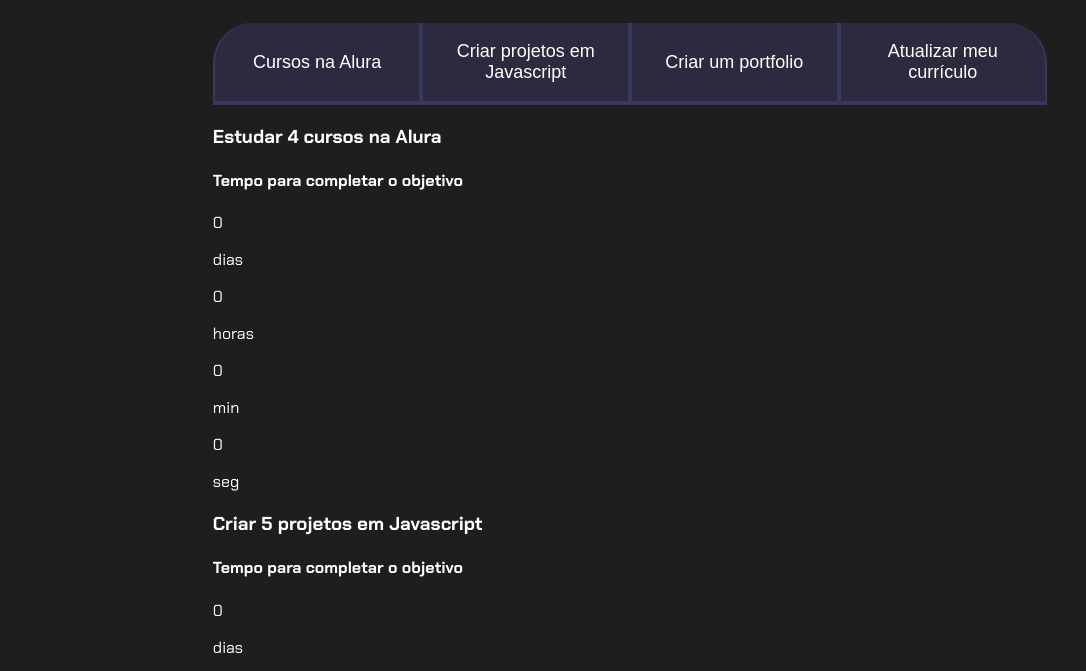
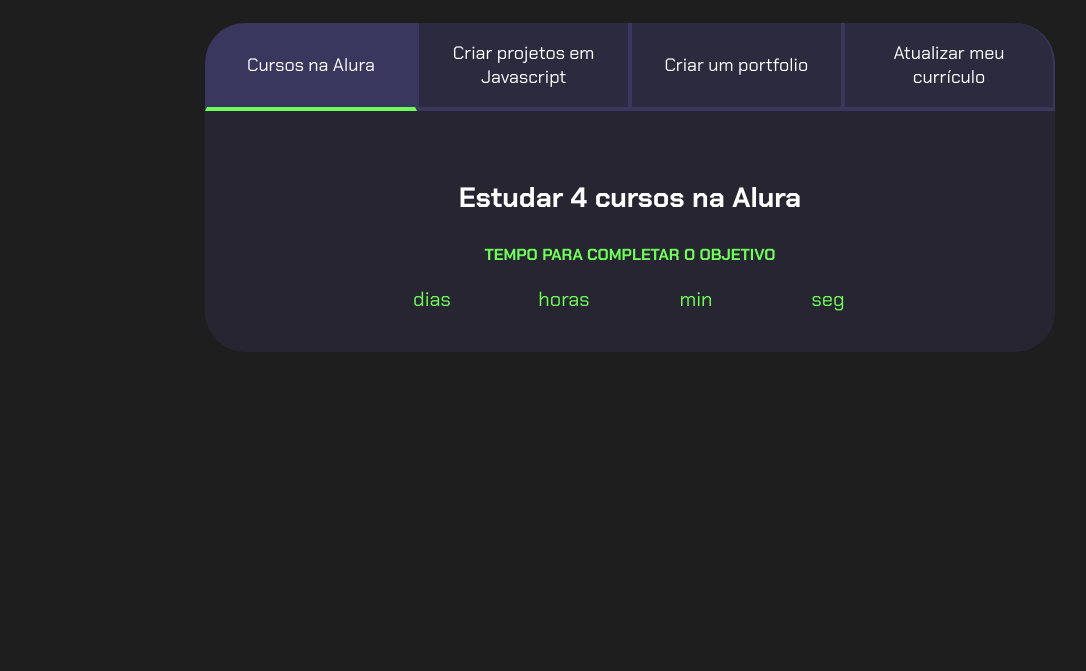
Before and after one commit to Cawani/Java-script-3B, a plain HTML site: page index.html in a window 1280 px wide. Shown: the part 80-751 px from the top of the page, without its empty margins (10-1096 px from the left). Drawn offline with Linux system fonts and the light colour scheme.

Commit message:
código alterado

```diff
--- a/index.html
+++ b/index.html
@@ -110,7 +110,7 @@
             </div>
         </div>
     </section>
-    <script src="main.js"></script>
+    <script src="mcódigoain.js"></script>
 </body>
 
 </html>
--- a/main.js
+++ b/main.js
@@ -42,6 +42,11 @@
 }
 
 function atualizaCronometro(){
+    document.getElementById("dias0").textContent = calculaTempo(tempos[0])[0];
+    document.getElementById("horas0").textContent = calculaTempo(tempos[0])[1];
+    document.getElementById("min0").textContent = calculaTempo(tempos[0])[2];
+    document.getElementById("seg0").textContent = calculaTempo(tempos[0])[3];
+
     for (let i=0; i<contadores.length;i++){
         document.getElementById("dias"+i).textContent = calculaTempo(tempos[i])[0];
         document.getElementById("horas"+i).textContent = calculaTempo(tempos[i])[1];
--- a/style.css
+++ b/style.css
@@ -36,8 +36,9 @@
     color: var(--verde);
 }
 
+
 .botao {
-    font-family: "Crakra Petch", sans-serif;
+    font-family: 'Chakra Petch', sans-serif;
     background-color: var(--botao-inativo);
     color: var(--branco);
     display: flex;
@@ -60,6 +61,57 @@
     display: block;
 }
 
+.botao.ativo{
+    background-color: var(--botao-ativo);
+    border-bottom: 4px solid var(--verde);
+}
+
+.abas-textos{
+    background-color: var(--texto-fundo);
+    padding: 40px;
+    border-radius: 0 0 40px 40px;
+}
+.aba-conteudo.ativo{
+    display:block;
+}
+
+.aba-conteudo{
+    display: none;
+}
+
+.aba-conteudo-titulo-principal{
+    font-size: 28px;
+    text-align: center;
+}
+.aba-conteudo-titulo-secundario{
+    text-align: center;
+    color: var(--verde);
+    text-transform: uppercase;
+}
+
+.contador{
+    display:flex;
+    justify-content: center;
+    flex-wrap: wrap;
+}
+.contador-digito{
+    padding: 0 16px;
+    text-align: center;
+    min-width: 100px;
+}
+
+.contador-digito-numero{
+    font-size: 80px;
+    margin: 0;
+
+}
+
+.contador-digito-texto{
+    color: var(--verde);
+    font-size: 20px;
+    margin: 0;
+
+}
 
 @media screen and (min-width: 768px) {
     .botoes {
```
